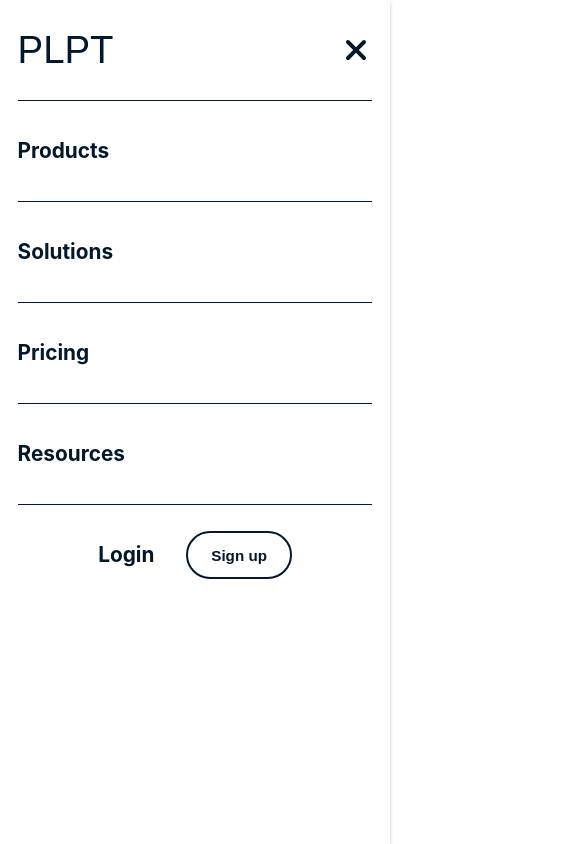
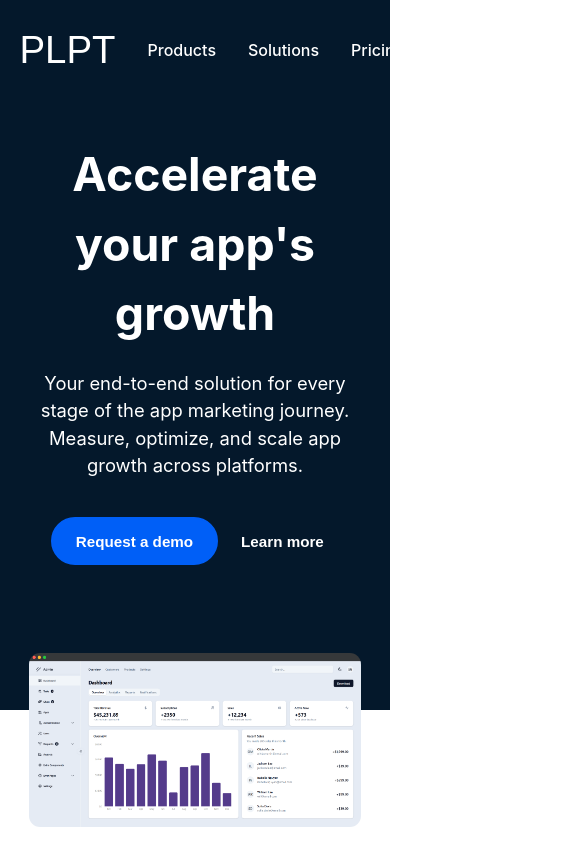
Before and after one commit to bouzidanas/product-page-template, a React (Vite) app: page / in a window 390 px wide. Shown: the top 844 px of the page, 585 px wide, since content can reach past the window. Built offline with nearby package versions, Linux system fonts and the light colour scheme; a web font is replaced by a local one.

Commit message:
fine tune mobile width

```diff
--- a/src/AdjustLandingPage.tsx
+++ b/src/AdjustLandingPage.tsx
@@ -1,5 +1,5 @@
 import { useEffect, useState } from 'react';
-import { HiOutlineCheckCircle, HiXMark } from "react-icons/hi2";
+import { HiOutlineCheckCircle } from "react-icons/hi2";
 import { FaBars, FaXmark } from "react-icons/fa6";
 import PageSection from './PageSection';
 import SubSection from './SubSection';
@@ -13,8 +13,8 @@ const ScrollTo = ({dest, onClick=()=>{}, children}: {dest: string, onClick?: ()=
 
 const Header = () => {
   const [positionToTop, setPositionToTop] = useState(false);
-  const [mobileMode, setMobileMode] = useState(true);
-  const [showMenu, setShowMenu] = useState(true);
+  const [mobileMode, setMobileMode] = useState(false);
+  const [showMenu, setShowMenu] = useState(false);
 
   const HPageOptions = () =>
   <>
@@ -28,17 +28,23 @@ const Header = () => {
     const handleScroll = () => {
       setPositionToTop(window.scrollY > 75);
     };
+    const onResize = () => {
+      setMobileMode(window.innerWidth <= 752);
+    }
+
     window.addEventListener("scroll", handleScroll);
+    window.addEventListener("resize", onResize);
 
     return () => {
       window.removeEventListener("scroll", handleScroll);
+      window.removeEventListener("resize", onResize);
     };
   }, []);
 
   return (
     <>
       <PageSection vertical centerText light={positionToTop} className={"page__nav " + (positionToTop ? "latch-top" : "")} height="100px" maxWidth="1120px" bgColor={positionToTop ? "#fff" : "#04182B"} style={{padding: "22px 0"}}>
-        <SubSection horizontal className='header' style={{width: "min(1400px, 91vw)", gap: "2rem", alignItems: "center", justifyContent: "space-between", fontWeight: "500"}}>
+        <SubSection horizontal className='header' style={{width: "min(1400px, 90vw)", gap: "2rem", alignItems: "center", justifyContent: "space-between", fontWeight: "500"}}>
           <SubSection horizontal className="left">
             <a href="#"><span style={{fontSize: "240%"}}>PLPT</span></a>
             {mobileMode || <HPageOptions />}
@@ -56,7 +62,7 @@ const Header = () => {
       </PageSection>
       {mobileMode && showMenu &&
         <PageSection vertical centerText light className="page__nav mobile latch-top"  height="100dvh" maxWidth="1120px" bgColor= "#fff" style={{padding: "22px 0", justifyContent: "start", height: "100%"}}>
-          <SubSection vertical className='header' style={{width: "min(1400px, 91vw)", gap: "0rem", alignItems: "start"}}>
+          <SubSection vertical className='header' style={{width: "min(1400px, 90vw)", gap: "0rem", alignItems: "start"}}>
             <SubSection horizontal style={{width: "100%",justifyContent: "space-between"}}>
               <a href="#"><span style={{fontSize: "240%"}}>PLPT</span></a>
               <FaXmark size={32} onClick={()=>setShowMenu(false)}/>
@@ -113,7 +119,7 @@ const IncentivesSection = () => {
           <h2>Everything you need in one measurement and analytics suite</h2>
           <p style={{fontSize: "21px"}}>Unlock attribution data, optimize ad performance, and leverage the reporting and insights you need to meet business goals and scale efficiently.</p>
       </SubSection>
-      <SubSection horizontal style={{width: "min(1400px, 91vw)", padding: "20px 0", flexWrap: "wrap-reverse"}}>
+      <SubSection horizontal style={{width: "min(1400px, 90vw)", padding: "20px 0", flexWrap: "wrap-reverse"}}>
         <SubSection vertical style={{width: "540px", minWidth: "300px", textAlign: "left"}}>
           <h3>Maximize impact</h3>
           <p>Don’t just measure data, measure impact. Drive fast results with accurate, real-time measurement data to meet and exceed your KPIs across channels.</p>
@@ -125,7 +131,7 @@ const IncentivesSection = () => {
           <img src="./imgs/idea-bulb.png" alt="placeholder" style={{width: "340px", height: "auto", marginLeft: "1rem"}} />
         </SubSection>
       </SubSection>
-      <SubSection horizontal style={{width: "min(1400px, 91vw)", padding: "20px 0", flexWrap: "wrap"}}>
+      <SubSection horizontal style={{width: "min(1400px, 90vw)", padding: "20px 0", flexWrap: "wrap"}}>
         <SubSection horizontal style={{width: "calc(600px - 2rem)"}}>
           <img src="./imgs/gain-insights.png" alt="placeholder" style={{width: "340px", height: "auto", marginRight: "1rem"}} />
         </SubSection>
@@ -137,7 +143,7 @@ const IncentivesSection = () => {
           </div>
         </SubSection>
       </SubSection>
-      <SubSection horizontal style={{width: "min(1400px, 91vw)", padding: "20px 0", flexWrap: "wrap-reverse"}}>
+      <SubSection horizontal style={{width: "min(1400px, 90vw)", padding: "20px 0", flexWrap: "wrap-reverse"}}>
         <SubSection vertical style={{width: "540px", minWidth: "300px", textAlign: "left"}}>
           <h3>Grow strategically</h3>
           <p>Experience tangible growth. Scale your business and your profits with ad performance automation, budget optimization, and more.</p>
@@ -156,7 +162,7 @@ const IncentivesSection = () => {
 const ProductSection = () => {
   return (
     <PageSection vertical id="products" maxWidth="1120px" bgColor="#04182B" padding="5rem 0" >
-      <SubSection horizontal style={{width: "min(1400px, 91vw)", padding: "20px 0", flexWrap: "wrap-reverse", gap: "2.6rem"}}>
+      <SubSection horizontal style={{width: "min(1400px, 90vw)", padding: "20px 0", flexWrap: "wrap-reverse", gap: "2.6rem"}}>
         <SubSection vertical style={{flex: "2 0 350px", minWidth: "320px", maxWidth: "calc(670px - 2rem)", textAlign: "left", gap: "0.3rem"}}>
           <SubSection horizontal style={{gap: "0.6rem", alignItems: "center", marginBottom: "1rem", justifyContent: "left"}}>
             <img src="./streamlit-logo.svg" alt="Streamlit" style={{width: "38px", height: "auto"}}/>
@@ -172,7 +178,7 @@ const ProductSection = () => {
           <video src="./videos/streamlit.mp4" controls style={{width: "100%", height: "auto", borderRadius: "1rem"}} />
         </SubSection>
       </SubSection>
-      <SubSection horizontal style={{width: "min(1400px, 91vw)", padding: "20px 0", flexWrap: "wrap", gap: "1.5rem", alignItems: "start"}}>
+      <SubSection horizontal style={{width: "min(1400px, 90vw)", padding: "20px 0", flexWrap: "wrap", gap: "1.5rem", alignItems: "start"}}>
         <SubSection horizontal style={{flex: "1 0 346px", minWidth: "320px", maxWidth: "calc(670px - 2rem)", flexWrap: "nowrap", gap: "1rem", alignItems: "start", justifyContent: "left"}}>
           <HiOutlineCheckCircle color='#ff5454' size={80} style={{marginLeft: "-0.2em", marginTop: "-1.3rem"}}/>
           <SubSection vertical style={{textAlign: "left", gap: "0.6rem"}}>
@@ -204,7 +210,7 @@ const ResourcesSection = () => {
     <PageSection vertical light centerText id='resources' maxWidth="1120px" bgColor="#e6eef2" padding="2rem 0" gap="0.75rem" style={{padding: "45px 0"}}>
       <h5 style={{color: "var(--secondary-dark-color)"}}>LEARN FROM OUT EXPERTS</h5>
       <h2>Whats new at Streamlit?</h2>
-      <SubSection horizontal style={{width: "min(1400px, 91vw)", padding: "20px 0", flexWrap: "wrap", gap: "1.5rem", alignItems: "start"}}>
+      <SubSection horizontal style={{width: "min(1400px, 90vw)", padding: "20px 0", flexWrap: "wrap", gap: "1.5rem", alignItems: "start"}}>
         <SubSection vertical style={{flex: "1 0 346px", minWidth: "320px", maxWidth: "calc(670px - 2rem)", flexWrap: "nowrap", gap: "0.6rem", alignItems: "start", justifyContent: "left", textAlign: "left"}}>
           <div style={{display: "flex", height: "340px", width: "100%", alignItems: "end", justifyContent: "center"}}>
             <img src="./imgs/mobile.png" alt="placeholder" style={{width: "auto", height: "100%"}} />
@@ -239,7 +245,7 @@ const FooterSection = () => {
   //Footer section with 4 rows of links in a PageSection
   return (
     <PageSection vertical centerText className="section__footer" maxWidth="1120px" bgColor="#04182B" padding="2rem 0" gap="0.75rem" style={{padding: "45px 0 0 0"}}>
-      <SubSection horizontal style={{width: "min(1400px, 91vw)", padding: "20px 0", flexWrap: "wrap", gap: "1.5rem", alignItems: "center"}}>
+      <SubSection horizontal style={{width: "min(1400px, 90vw)", padding: "20px 0", flexWrap: "wrap", gap: "1.5rem", alignItems: "center"}}>
         <SubSection vertical style={{flex: "1 0 160px", minWidth: "70px", maxWidth: "calc(670px - 2rem)", flexWrap: "nowrap", gap: "0.6rem", alignSelf: "start", alignItems: "start", justifyContent: "left", textAlign: "left"}}>
           <h6 style={{color: "var(--secondary-light-color)"}}>SITE</h6>
           <a href="#">Home</a>
```
